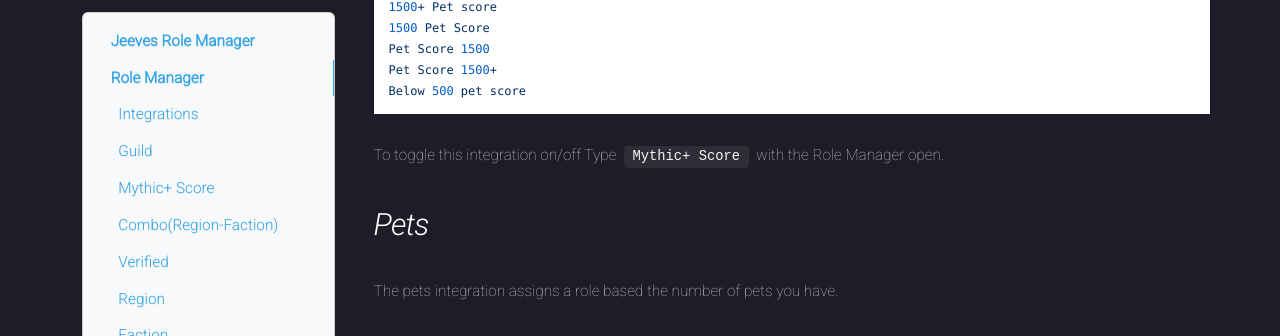
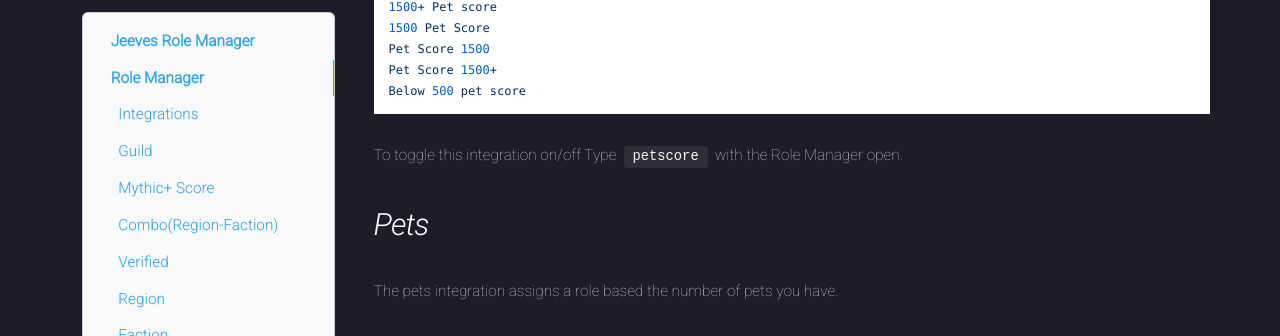
Before and after one commit to TeamJeeves/Jeeves-Bot-Documentation, an MkDocs documentation site: the page built from docs/guides/Role-Manager.md, in a window 1280 px wide and 900 px high, scrolled down 4335 px. Shown: the part 111-447 px from the top of the window. Built offline with MkDocs 1.6.1, drawn with Linux system fonts in a browser that asks for light colours; nearby versions of some CDN libraries.

Commit message:
Update Role-Manager.md

````diff
--- a/docs/guides/Role-Manager.md
+++ b/docs/guides/Role-Manager.md
@@ -141,7 +141,7 @@ Pet Score 1500+
 Below 500 pet score
 ```
 
-To toggle this integration on/off Type `Mythic+ Score` with the Role Manager open.
+To toggle this integration on/off Type `petscore` with the Role Manager open.
 
 ## *Pets*
 The pets integration assigns a role based the number of pets you have.
````
